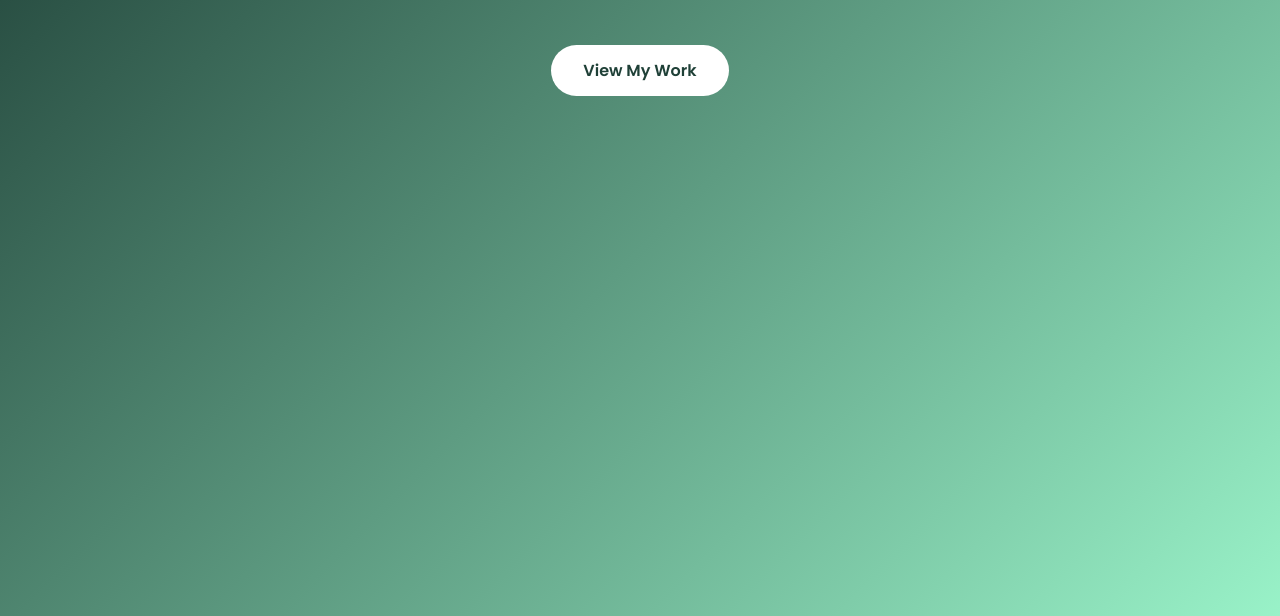
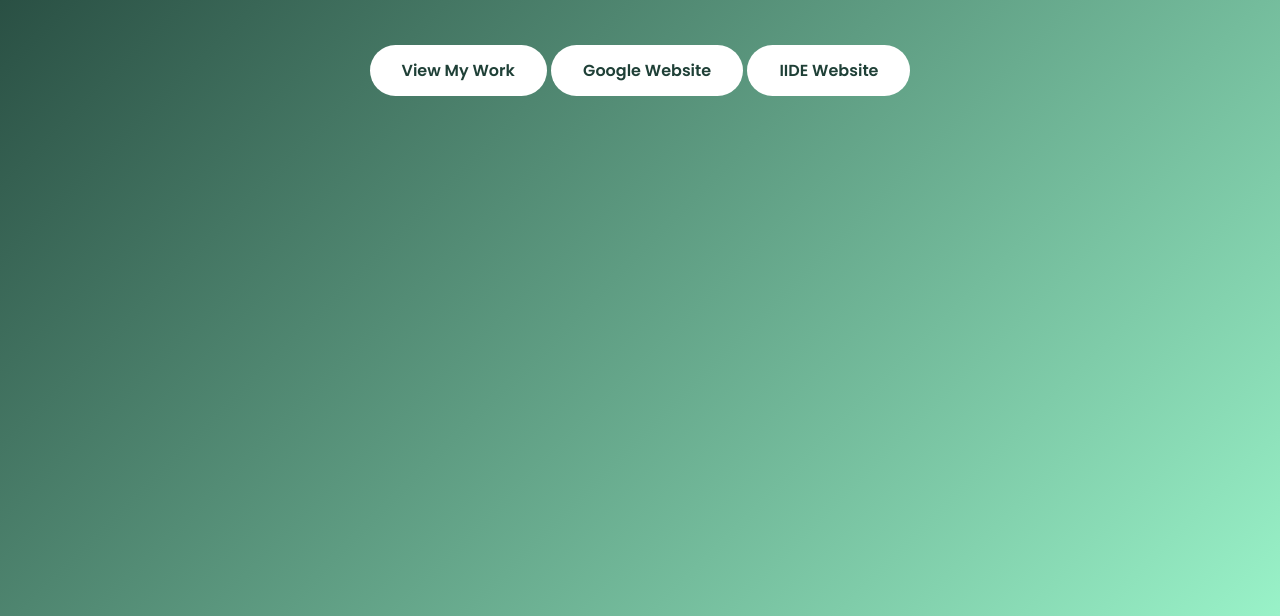
Before and after one commit to Mehul7-7/ga4practice, a plain HTML site: page index.html in a window 1280 px wide. Shown: the part 184-800 px from the top of the page. Drawn offline with Linux system fonts and the light colour scheme.

Commit message:
index.html

```diff
--- a/index.html
+++ b/index.html
@@ -72,6 +72,8 @@ j=d.createElement(s),dl=l!='dataLayer'?'&l='+l:'';j.async=true;j.src=
     <h1>Hello, I'm Mehul Yadav</h1>
     <p>Aspiring Web Developer | SEO Enthusiast | Digital Marketer</p>
     <a href="portfolio.html" class="btn">View My Work</a>
+    <a href="www.google.com" class="btn">Google Website</a>
+    <a href="www.iide.co" class="btn">IIDE Website</a>
   </header>
 </body>
 </html>
```
